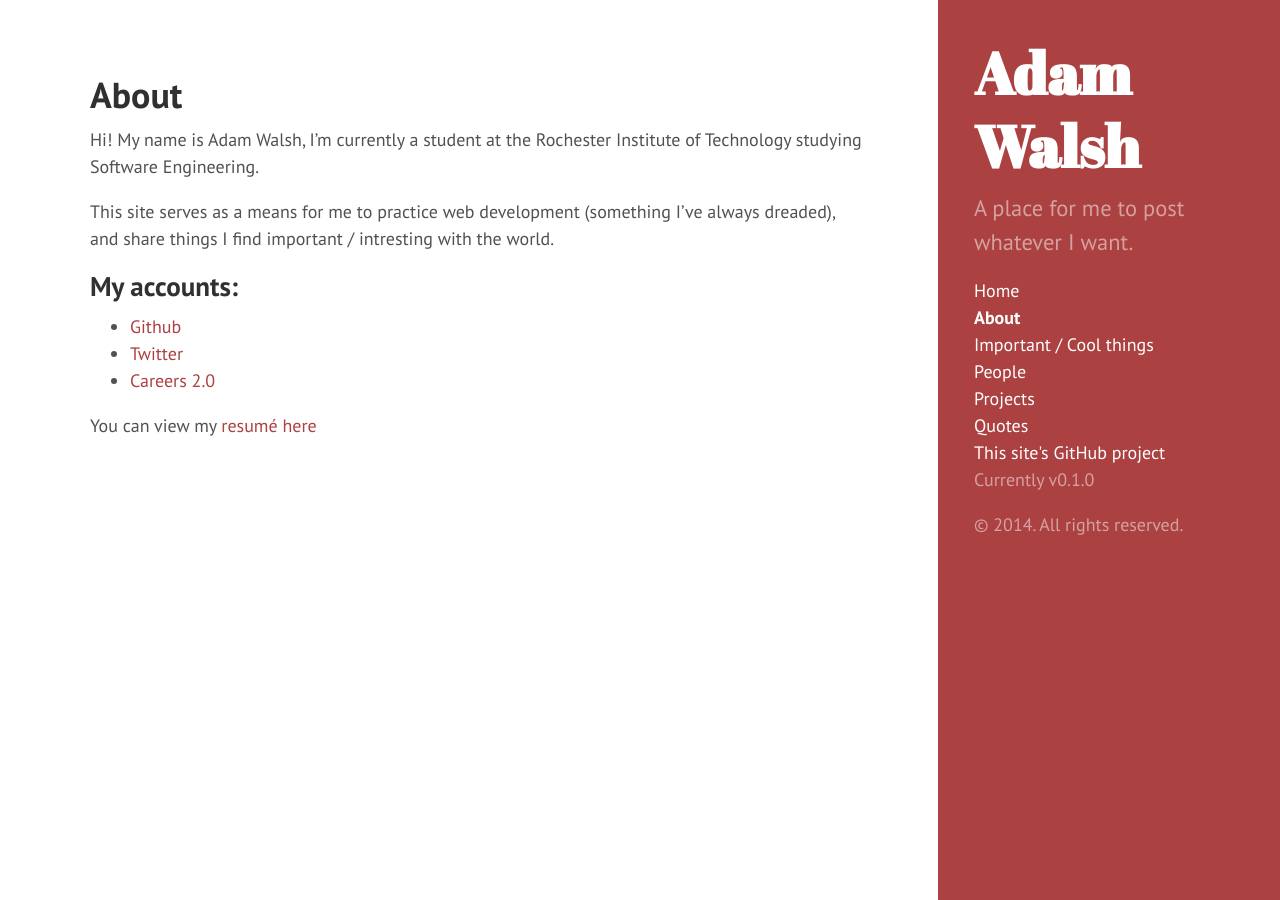
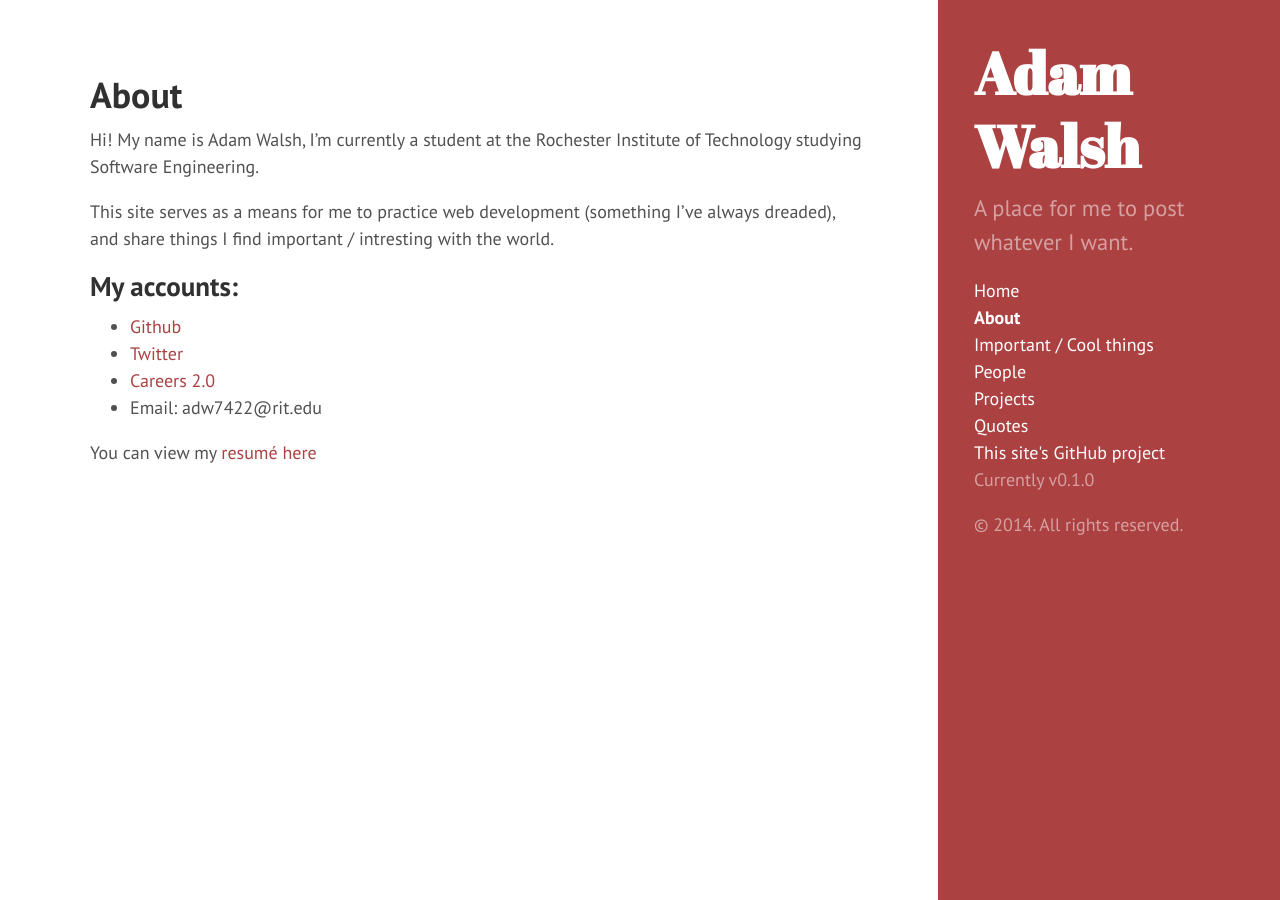
Before and after one commit to walshie4/walshie4.github.io, a Jekyll site: the page built from about.md, in a window 1280 px wide. Built offline with Jekyll 4.4.1, drawn with Linux system fonts in a browser that asks for light colours; Markdown is read by kramdown in place of the engine named in the settings.

Commit message:
Added my email to the about page

```diff
--- a/about.md
+++ b/about.md
@@ -14,5 +14,6 @@ My accounts:
 * [Github](https://github.com/walshie4)
 * [Twitter](https://twitter.com/_walshie_)
 * [Careers 2.0](https://careers.stackoverflow.com/adamwalsh)
+* Email: adw7422@rit.edu
 
 You can view my [resumé here](/NewResume.pdf)
```
